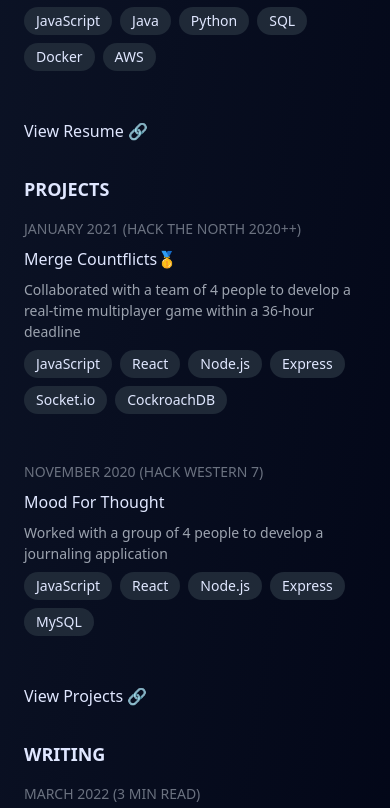
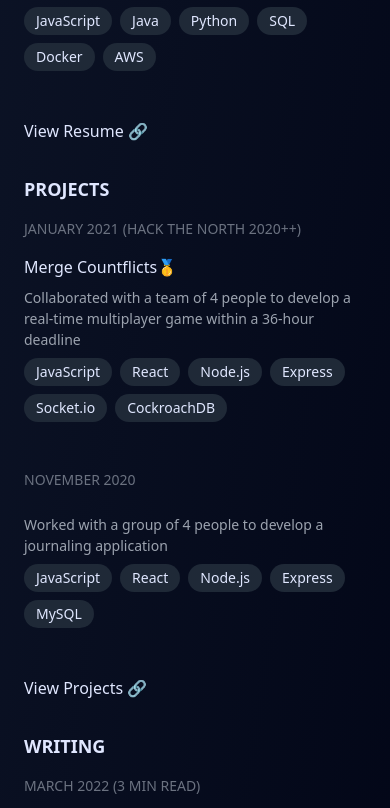
Before and after one commit to waqarkalim/waqarkalim.github.io, a React (Vite) app: page / in a window 390 px wide. Shown: the part 1407-2215 px from the top of the page. Built offline with nearby package versions, Linux system fonts and the light colour scheme.

Commit message:
Card consolidated

```diff
--- a/src/pages/Experience.tsx
+++ b/src/pages/Experience.tsx
@@ -1,36 +1,5 @@
-import Tag from './elements/Tag'
+import Card from './elements/Card'
 import './styles.scss'
-
-interface CardProps {
-  id: string
-  range: string
-  position: string
-  websiteUrl: string
-  description: string
-  tags: string[]
-}
-
-const Card = ({
-  id,
-  range,
-  position,
-  websiteUrl,
-  description,
-  tags,
-}: CardProps) => (
-  <section id={id} className="section sm:flex-row">
-    <p className="flex-grow date">{range}</p>
-    <div className="flex flex-col gap-2 sm:w-3/4">
-      <a href={websiteUrl}>{position}</a>
-      <p className="description__text">{description}</p>
-      <div className="flex flex-row flex-wrap justify-start gap-2 align-middle">
-        {tags.map((tag, index) => (
-          <Tag key={`${tag}-${index}`} text={tag} />
-        ))}
-      </div>
-    </div>
-  </section>
-)
 
 const ViewResumeAnchorLink = () => (
   <a className="text-base" href="assets/resume.pdf">
@@ -44,19 +13,27 @@ const Experience = () => (
     <div className="flex flex-col gap-12">
       <Card
         id="carfax"
-        range="Jan 2022 - Present"
+        type="experience"
+        date="Jan 2022 - Present"
         position="Associate Software Engineer"
         websiteUrl="https://www.carfax.com/"
         description="Lorem ipsum dolor, sit amet consectetur adipisicing elit. Beatae nemo nihil omnis recusandae excepturi, repellat officia incidunt explicabo nisi accusantium autem aliquid? Quos quibusdam, itaque earum eius odit tempora ullam!"
         tags={['React', 'TypeScript', 'Java', 'Git', 'GitLab', 'AWS']}
+        eventName={''}
+        projectName={''}
+        winner={false}
       />
       <Card
         id="big-blue-bubble"
-        range="May 2019 - Aug 2020"
+        type="experience"
+        date="May 2019 - Aug 2020"
         position="Game Analyst Intern"
         websiteUrl="https://www.bigbluebubble.com/"
         description="Lorem ipsum dolor, sit amet consectetur adipisicing elit. Beatae nemo nihil omnis recusandae excepturi, repellat officia incidunt explicabo nisi accusantium autem aliquid? Quos quibusdam, itaque earum eius odit tempora ullam!"
         tags={['JavaScript', 'Java', 'Python', 'SQL', 'Docker', 'AWS']}
+        eventName={''}
+        projectName={''}
+        winner={false}
       />
       <ViewResumeAnchorLink />
     </div>
--- a/src/pages/Projects.tsx
+++ b/src/pages/Projects.tsx
@@ -1,45 +1,5 @@
-import Tag from './elements/Tag'
+import Card from './elements/Card'
 import './styles.scss'
-
-interface CardProps {
-  id: string
-  date: string
-  eventName: string
-  websiteUrl: string
-  projectName: string
-  winner: boolean
-  description: string
-  tags: string[]
-}
-
-const Card = ({
-  id,
-  date,
-  eventName,
-  websiteUrl,
-  projectName,
-  winner,
-  description,
-  tags,
-}: CardProps) => (
-  <section id={id} className="flex flex-col gap-2 sm:flex-row">
-    <div className="flex flex-row flex-grow gap-1 date sm:flex-col">
-      <p>{date}</p> <p className="sm:hidden">{`(${eventName})`}</p>
-    </div>
-    <div className="flex flex-col gap-2 sm:w-3/4">
-      <a href={websiteUrl}>
-        {projectName}
-        {winner ? <span>🥇</span> : ''}
-      </a>
-      <p className="description__text">{description}</p>
-      <div className="flex flex-row flex-wrap justify-start gap-2 align-middle">
-        {tags.map((tag, index) => (
-          <Tag key={`${tag}-${index}`} text={tag} />
-        ))}
-      </div>
-    </div>
-  </section>
-)
 
 const ViewProjectsAnchorLink = () => (
   <a
@@ -56,6 +16,7 @@ const Projects = () => (
     <div className="flex flex-col gap-12">
       <Card
         id="merge-countflicts"
+        type="project"
         date="January 2021"
         eventName="Hack the North 2020++"
         websiteUrl="https://github.com/andrewhlu/merge-countflicts"
@@ -70,6 +31,7 @@ const Projects = () => (
           'Socket.io',
           'CockroachDB',
         ]}
+        position={''}
       />
       <Card
         id="mood-for-thought"
@@ -80,6 +42,8 @@ const Projects = () => (
         winner={false}
         description="Worked with a group of 4 people to develop a journaling application"
         tags={['JavaScript', 'React', 'Node.js', 'Express', 'MySQL']}
+        type={'experience'}
+        position={''}
       />
       <ViewProjectsAnchorLink />
     </div>
--- /dev/null
+++ b/src/pages/elements/Card.tsx
@@ -0,0 +1,60 @@
+import Tag from './Tag'
+
+interface CardProps {
+  id: string
+  type: 'experience' | 'project'
+  date: string
+  eventName: string
+  position: string
+  websiteUrl: string
+  projectName: string
+  winner: boolean
+  description: string
+  tags: string[]
+}
+
+const Card = ({
+  id,
+  type,
+  date,
+  eventName,
+  position,
+  websiteUrl,
+  projectName,
+  winner,
+  description,
+  tags,
+}: CardProps) => {
+  return (
+    <section id={id} className="section sm:flex-row">
+      <div className="flex flex-row flex-grow gap-1 date sm:flex-col">
+        <p>{date}</p>
+        {type === 'project' ? (
+          <p className="sm:hidden">{`(${eventName})`}</p>
+        ) : (
+          <></>
+        )}
+      </div>
+      <div className="flex flex-col gap-2 sm:w-3/4">
+        <a href={websiteUrl}>
+          {type === 'experience' ? (
+            position
+          ) : (
+            <>
+              {projectName}
+              {winner ? <span>🥇</span> : ''}
+            </>
+          )}
+        </a>
+        <p className="description__text">{description}</p>
+        <div className="flex flex-row flex-wrap justify-start gap-2 align-middle">
+          {tags.map((tag, index) => (
+            <Tag key={`${tag}-${index}`} text={tag} />
+          ))}
+        </div>
+      </div>
+    </section>
+  )
+}
+
+export default Card
```
